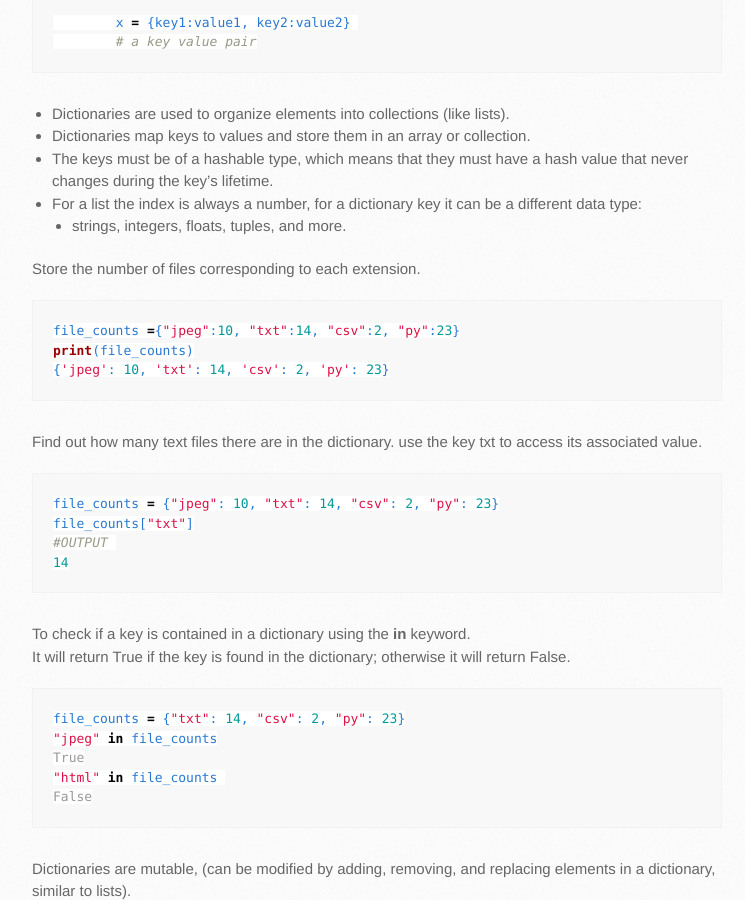
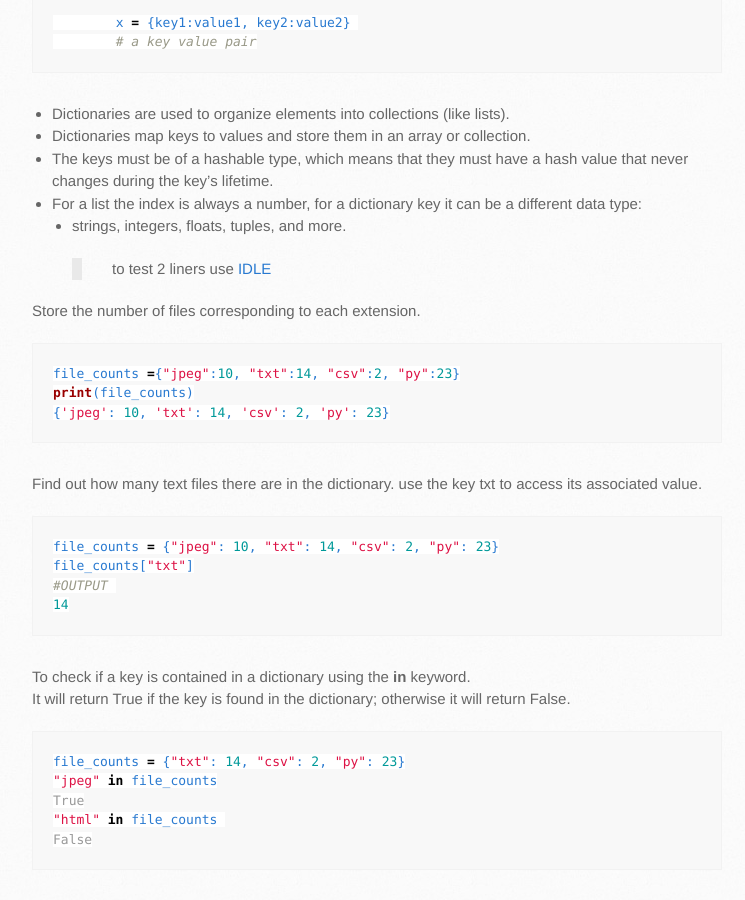
Before and after one commit to trumpfheller/trumpfheller.github.io, a Jekyll site: the page built from dictionary.md, in a window 1280 px wide and 900 px high, scrolled down 642 px. Shown: the whole window, without its empty margins (128-873 px from the left). Built offline with Jekyll 4.4.1, drawn with Linux system fonts in a browser that asks for light colours.

Commit message:
Update dictionary.md

```diff
--- a/dictionary.md
+++ b/dictionary.md
@@ -28,6 +28,8 @@ In a Python dictionary, the word would be the key and the definition would be t
 - The keys must be of a hashable type, which means that they must have a hash value that never changes during the key’s lifetime.
 - For a list the index is always a number, for a dictionary key it can be a different data type:
 	- strings, integers, floats, tuples, and more.
+
+> to test 2 liners use [IDLE](https://realpython.com/python-idle/)
 
 Store the number of files corresponding to each extension.
 
```
